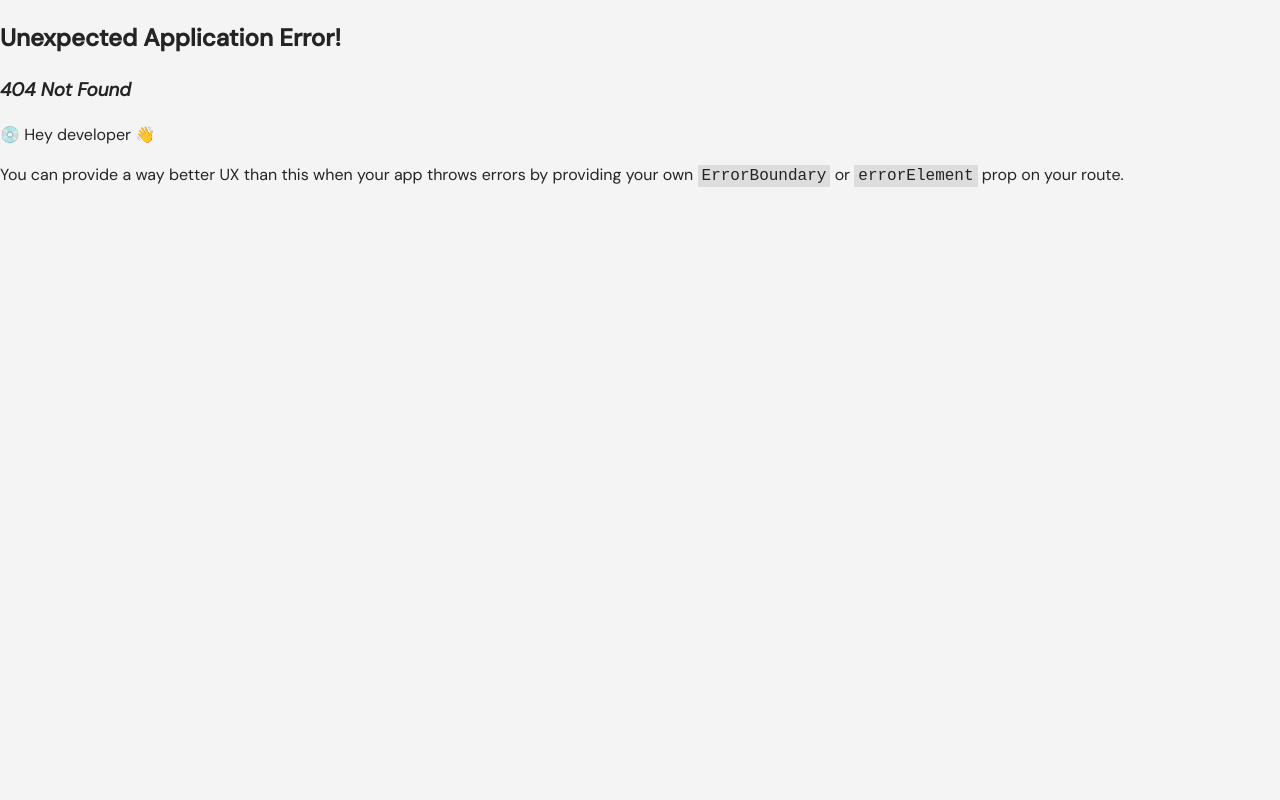
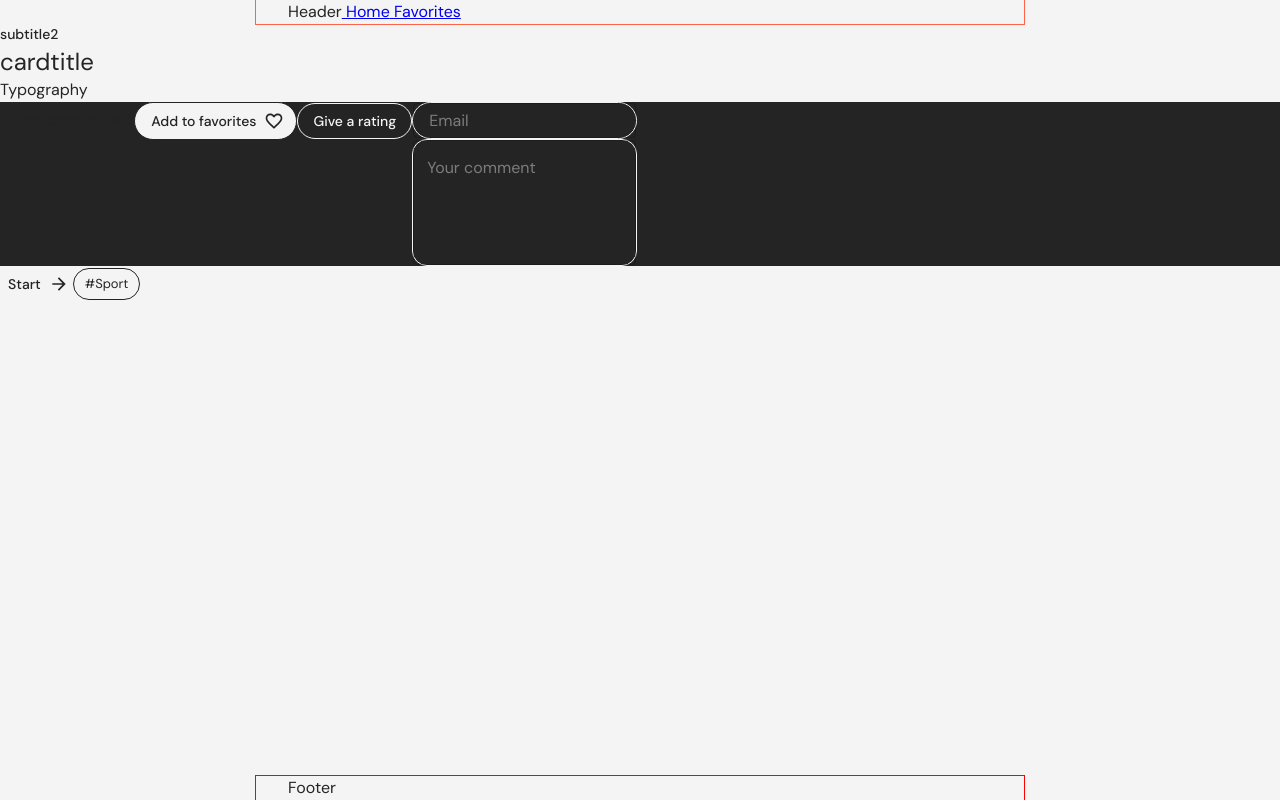
Before and after one commit to chertoha/sporty, a React (Create React App) app: page /sporty/test in a window 1280 px wide. Before the commit this address had no page. Built offline with nearby package versions, Linux system fonts and the light colour scheme.

Commit message:
nav links

```diff
--- a/src/components/Header/Header.tsx
+++ b/src/components/Header/Header.tsx
@@ -1,14 +1,26 @@
-import { Container } from "@mui/material";
+import { Container, styled } from "@mui/material";
 import React, { FC } from "react";
+import { NavLink } from "react-router-dom";
+import { ROUTES } from "router";
 
 interface IHeaderProps {
   //...
 }
 
+const StyledNavLink = styled(NavLink)(({ theme }) => ({
+  // ...theme.components?.MuiLink,
+  // color: "red",
+  "&.active": { color: "red" },
+}));
+
 const Header: FC<IHeaderProps> = () => {
   return (
     <header>
-      <Container sx={{ outline: "1px solid tomato" }}>Header</Container>
+      <Container sx={{ outline: "1px solid tomato" }}>
+        Header
+        <StyledNavLink to={ROUTES.HOME}> Home</StyledNavLink>
+        <StyledNavLink to={ROUTES.FAVORITES}> Favorites</StyledNavLink>
+      </Container>
     </header>
   );
 };
--- a/src/components/Home/Home.tsx
+++ b/src/components/Home/Home.tsx
@@ -1,94 +1,46 @@
-import {
-  Box,
-  Button,
-  Chip,
-  Container,
-  FormControl,
-  TextField,
-  Typography,
-} from "@mui/material";
-import React, { FC, Suspense, useEffect } from "react";
-import FavoriteBorderOutlinedIcon from "@mui/icons-material/FavoriteBorderOutlined";
-import ArrowForwardIcon from "@mui/icons-material/ArrowForward";
-import { Outlet, useLocation, useNavigate } from "react-router";
+import React, { FC, Suspense } from "react";
+import Hero from "components/Hero";
+import { Box, Container, Stack, styled, Typography } from "@mui/material";
+import { Outlet } from "react-router";
+import { NavLink } from "react-router-dom";
 import { ROUTES } from "router";
-import Hero from "components/Hero";
 
 interface IHomeProps {
   //...
 }
 
+const StyledNavLink = styled(NavLink)(({ theme }) => ({
+  // ...theme.components?.MuiLink,
+  // color: "red",
+  "&.active": { color: "red" },
+}));
+
 const Home: FC<IHomeProps> = () => {
-  // const { pathname } = useLocation();
-  // const navigate = useNavigate();
-
-  // useEffect(() => {
-  //   if (pathname === ROUTES.HOME) {
-  //     navigate(ROUTES.EXERCISES, { replace: true });
-  //   }
-  // }, [pathname, navigate]);
   return (
     <>
-      {/* <div
-        style={{
-          width: 300,
-          height: 300,
-          border: "5px solid",
-          backgroundColor: "tomato",
-          padding: 20,
-        }}
-      ></div> */}
-      {/* <Typography variant="subtitle2">subtitle2</Typography>
-
-      <Typography variant="cardtitle">cardtitle</Typography>
-
-      <Typography variant="body1" component="h1">
-        Typography
-      </Typography>
-
-      <Box bgcolor="bg.dark">
-        Home component
-        <Button variant="contained" endIcon={<FavoriteBorderOutlinedIcon />}>
-          Add to favorites
-        </Button>
-        <Button variant="outlined">Give a rating</Button>
-        <FormControl>
-          <TextField
-            variant="outlined"
-            placeholder="Email"
-            type="email"
-            sx={{
-              "& .MuiOutlinedInput-input": { py: 3, px: 8, fontSize: "xs" },
-            }}
-          />
-
-          <TextField
-            variant="outlined"
-            placeholder="Your comment"
-            multiline
-            rows={4}
-          />
-        </FormControl>
-      </Box>
-
-      <Button variant="text" endIcon={<ArrowForwardIcon />}>
-        Start
-      </Button>
-
-      <Chip label="#Sport" variant="outlined" /> */}
       <Hero />
-      {/* <HomeCardContent /> */}
 
       <Box component="section">
         <Container sx={{ outline: "1px solid grey" }}>
-          <Box>Toolbar</Box>
+          <Stack
+            direction="row"
+            justifyContent="space-between"
+            alignItems="center"
+          >
+            <Box>
+              <Typography variant="h2">Exercises</Typography>
+            </Box>
 
-          <Box
-            sx={{
-              display: { xs: "block", xl: "flex" },
-              flexDirection: { xl: "row-reverse" },
-              columnGap: { xl: 16 },
-            }}
+            <Stack direction="row" spacing={10}>
+              <StyledNavLink to={ROUTES.MUSCLES}>Muscles</StyledNavLink>
+              <StyledNavLink to={ROUTES.BODY_PARTS}>Body parts</StyledNavLink>
+              <StyledNavLink to={ROUTES.EQUIPMENT}>Equipment</StyledNavLink>
+            </Stack>
+          </Stack>
+
+          <Stack
+            direction={{ xs: "column", xl: "row-reverse" }}
+            spacing={{ xl: 16 }}
           >
             <Box
               sx={{
@@ -106,7 +58,7 @@ const Home: FC<IHomeProps> = () => {
             </Box>
 
             <Box sx={{ outline: "1px solid green", width: "100%" }}>Quotes</Box>
-          </Box>
+          </Stack>
         </Container>
       </Box>
     </>
@@ -114,5 +66,3 @@ const Home: FC<IHomeProps> = () => {
 };
 
 export default Home;
-
-// routing for sub routes
--- a/src/components/HomeCardContent/index.ts
+++ /dev/null
@@ -1 +0,0 @@
-export { default } from "./HomeCardContent";
--- /dev/null
+++ b/src/pages/TestPage/TestPage.tsx
@@ -0,0 +1,62 @@
+import {
+  Box,
+  Button,
+  Chip,
+  FormControl,
+  TextField,
+  Typography,
+} from "@mui/material";
+import React, { FC } from "react";
+import FavoriteBorderOutlinedIcon from "@mui/icons-material/FavoriteBorderOutlined";
+import ArrowForwardIcon from "@mui/icons-material/ArrowForward";
+
+interface ITestPageProps {
+  //...
+}
+
+const TestPage: FC<ITestPageProps> = () => {
+  return (
+    <>
+      <Typography variant="subtitle2">subtitle2</Typography>
+
+      <Typography variant="cardtitle">cardtitle</Typography>
+
+      <Typography variant="body1" component="h1">
+        Typography
+      </Typography>
+
+      <Box bgcolor="bg.dark">
+        Home component
+        <Button variant="contained" endIcon={<FavoriteBorderOutlinedIcon />}>
+          Add to favorites
+        </Button>
+        <Button variant="outlined">Give a rating</Button>
+        <FormControl>
+          <TextField
+            variant="outlined"
+            placeholder="Email"
+            type="email"
+            sx={{
+              "& .MuiOutlinedInput-input": { py: 3, px: 8, fontSize: "xs" },
+            }}
+          />
+
+          <TextField
+            variant="outlined"
+            placeholder="Your comment"
+            multiline
+            rows={4}
+          />
+        </FormControl>
+      </Box>
+
+      <Button variant="text" endIcon={<ArrowForwardIcon />}>
+        Start
+      </Button>
+
+      <Chip label="#Sport" variant="outlined" />
+    </>
+  );
+};
+
+export default TestPage;
--- /dev/null
+++ b/src/pages/TestPage/index.ts
@@ -0,0 +1 @@
+export { default } from "./TestPage";
```
Also changed, not shown: src/components/HomeCardContent/HomeCardContent.tsx (deleted, +0 -16 lines), src/router.tsx (+6 -2 lines).
